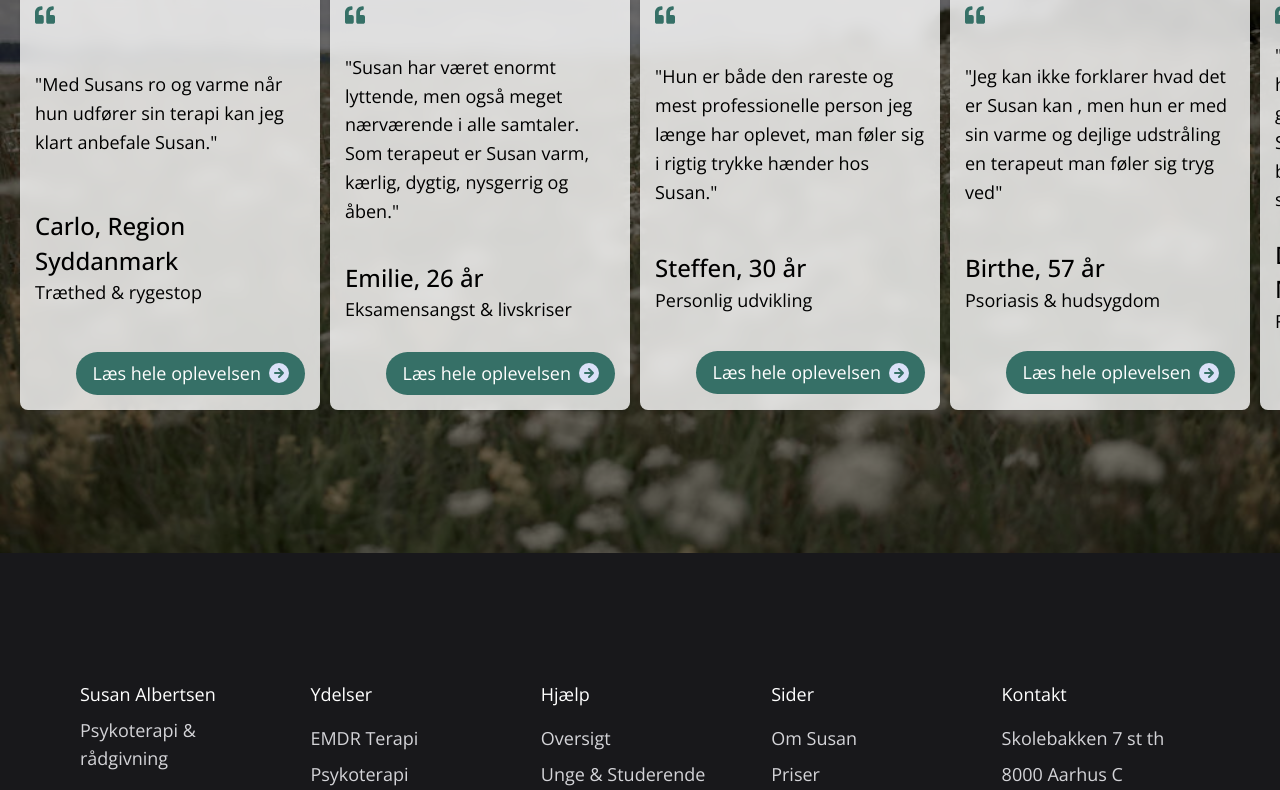
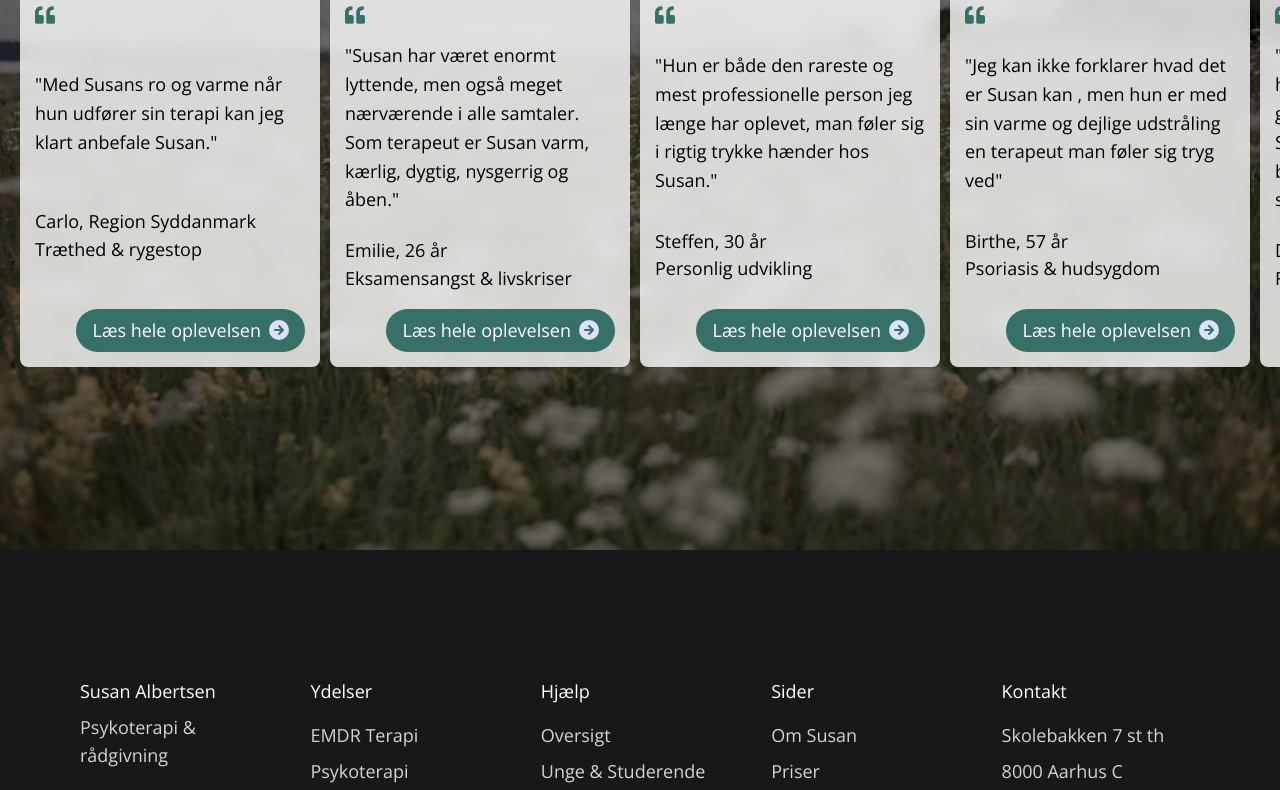
Before and after one commit to oscarlund121/susancorrecto, a Next.js app: page / in a window 1280 px wide. Shown: the part 7433-8223 px from the top of the page. Built offline with nearby package versions, Linux system fonts and the light colour scheme.

Commit message:
Change heading tags from h4 to h5 for author names in Testimonials component

```diff
--- a/src/app/components/layout/Testimonials.jsx
+++ b/src/app/components/layout/Testimonials.jsx
@@ -38,7 +38,7 @@ const Testimonials = ({ testimonials }) => {
 
             {/* Author info */}
             <div className="mb-4">
-              <h4 className="font-semibold  text-sm">{testimonial.name}</h4>
+              <h5 className="font-semibold  text-sm">{testimonial.name}</h5>
               <p className=" text-xs">{testimonial.issue}</p>
             </div>
 
@@ -93,9 +93,9 @@ const Testimonials = ({ testimonials }) => {
 
             {/* Author info */}
             <div>
-              <h4 className="font-semibold text-gray-800 text-lg mb-2">
+              <h5 className="font-semibold text-gray-800 text-lg mb-2">
                 {selectedTestimonial.name}
-              </h4>
+              </h5>
               <p className="text-gray-600">{selectedTestimonial.issue}</p>
             </div>
           </div>
```
